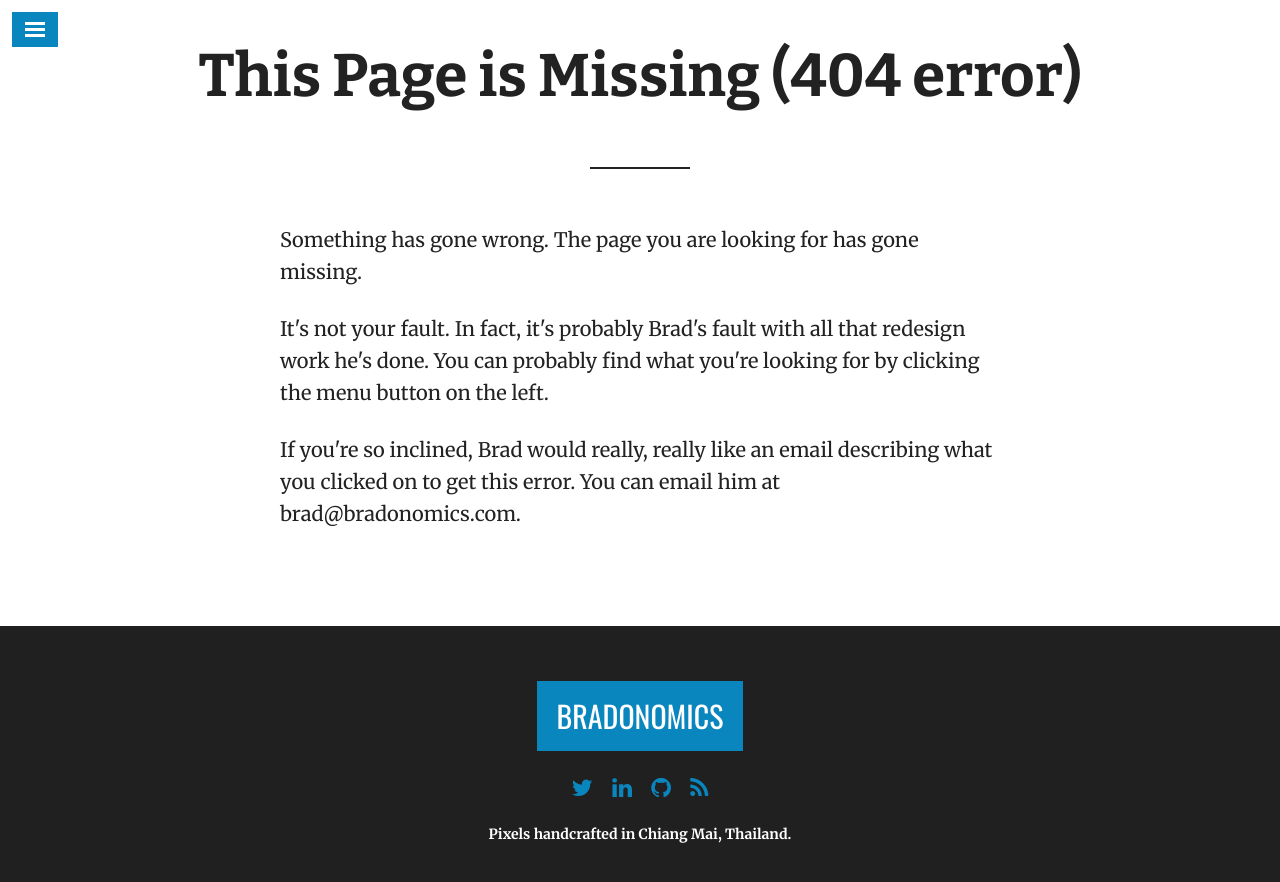
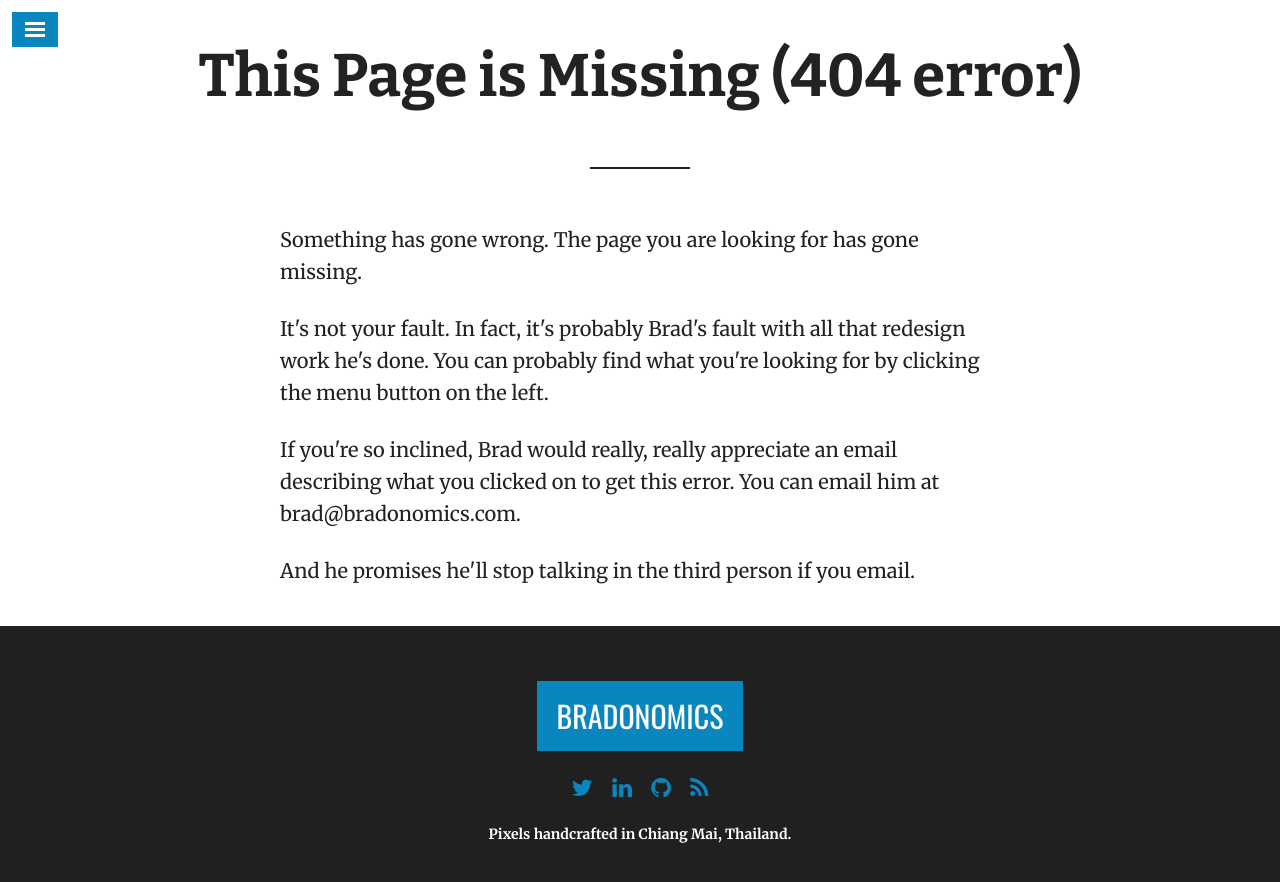
Before and after one commit to snowdj/bradonomics.github.io, a Jekyll site: the page built from 404.html, in a window 1280 px wide. Shown: the top 882 px of the page. Built offline with Jekyll 4.4.1, drawn with Linux system fonts in a browser that asks for light colours; nearby versions of some CDN libraries.

Commit message:
Humor update

```diff
--- a/404.html
+++ b/404.html
@@ -5,4 +5,5 @@ title: This Page is Missing (404 error)
 
 <p>Something has gone wrong. The page you are looking for has gone missing.</p>
 <p>It's not your fault. In fact, it's probably Brad's fault with all that redesign work he's done. You can probably find what you're looking for by clicking the menu button on the left.</p>
-<p>If you're so inclined, Brad would really, really like an email describing what you clicked on to get this error. You can email him at brad@bradonomics.com.</p>
+<p>If you're so inclined, Brad would really, really appreciate an email describing what you clicked on to get this error. You can email him at brad@bradonomics.com.</p>
+<p>And he promises he'll stop talking in the third person if you email.</p>
```
